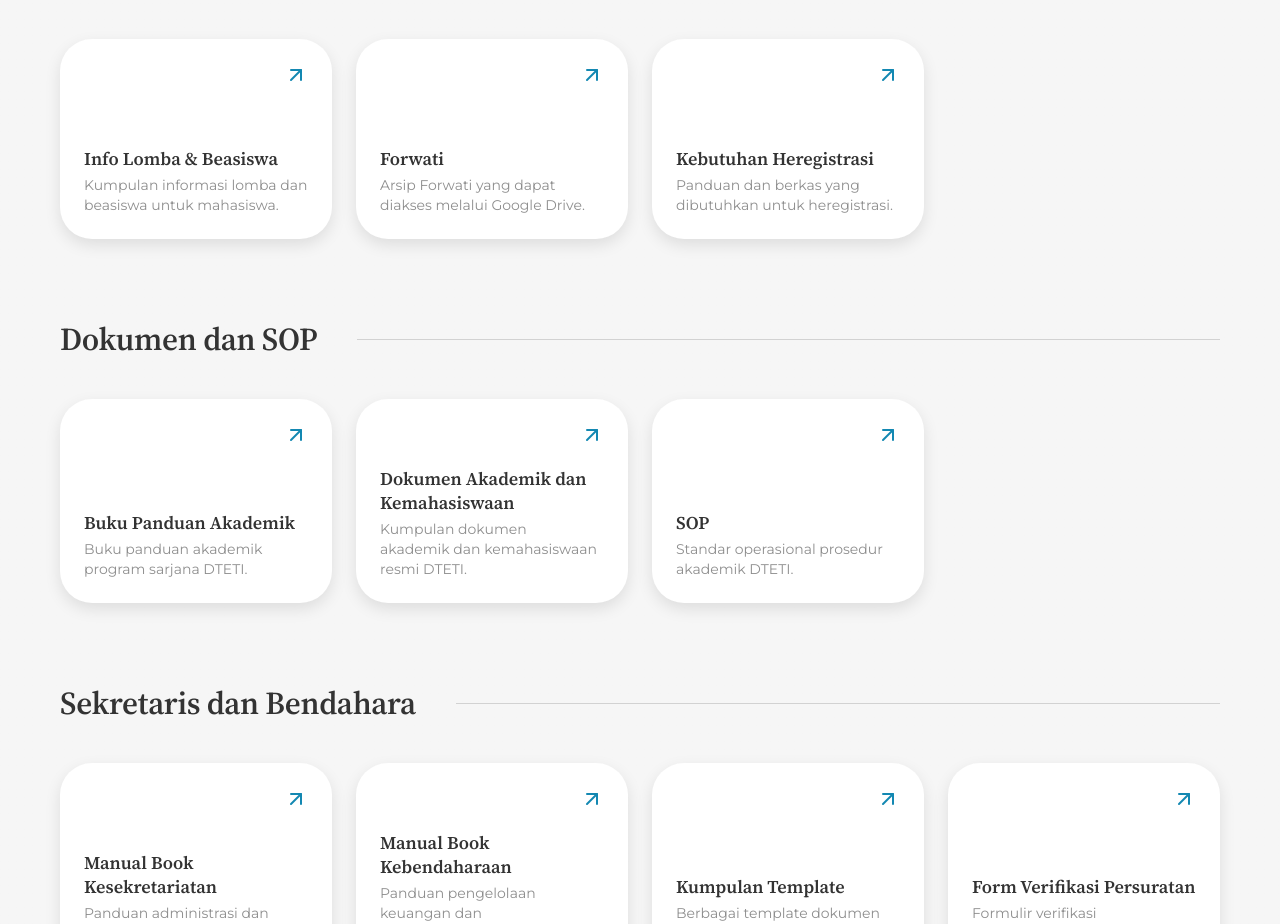
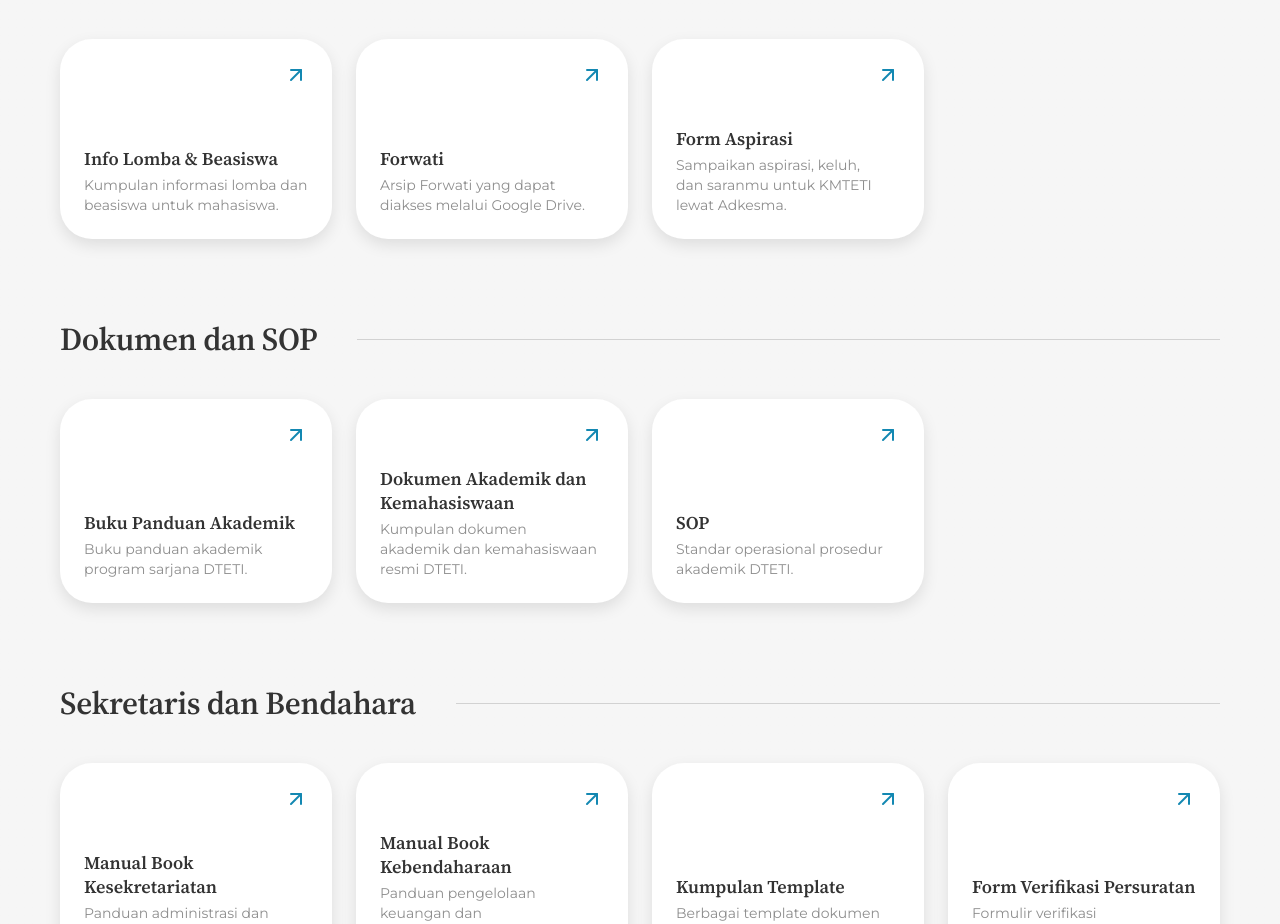
Before and after one commit to kmteti/website-bergelora, a Next.js app: page /layanan in a window 1280 px wide. Shown: the part 985-1909 px from the top of the page. Built offline with nearby package versions, Linux system fonts and the light colour scheme.

Commit message:
update layanan: forwati+Aspirasi

```diff
--- a/src/modules/layanan/Layanan.tsx
+++ b/src/modules/layanan/Layanan.tsx
@@ -56,16 +56,14 @@ const serviceSections: ServiceSection[] = [
         href: 'https://s.id/ILBAdkesmaKMTETI',
       },
       {
-        // TODO: URL belum tersedia di FigJam (disebut "GDrive")
         title: 'Forwati',
         description: 'Arsip Forwati yang dapat diakses melalui Google Drive.',
-        href: '#',
+        href: 'https://drive.google.com/drive/folders/1MyGcaAB7Nm4_yowgzL2n0EE0kWiYE55F?usp=drive_link',
       },
       {
-        // TODO: URL belum tersedia di FigJam
-        title: 'Kebutuhan Heregistrasi',
-        description: 'Panduan dan berkas yang dibutuhkan untuk heregistrasi.',
-        href: '#',
+        title: 'Form Aspirasi',
+        description: 'Sampaikan aspirasi, keluh, dan saranmu untuk KMTETI lewat Adkesma.',
+        href: 'https://bit.ly/ASPIRASIADKESMA2026',
       },
     ],
   },
```
